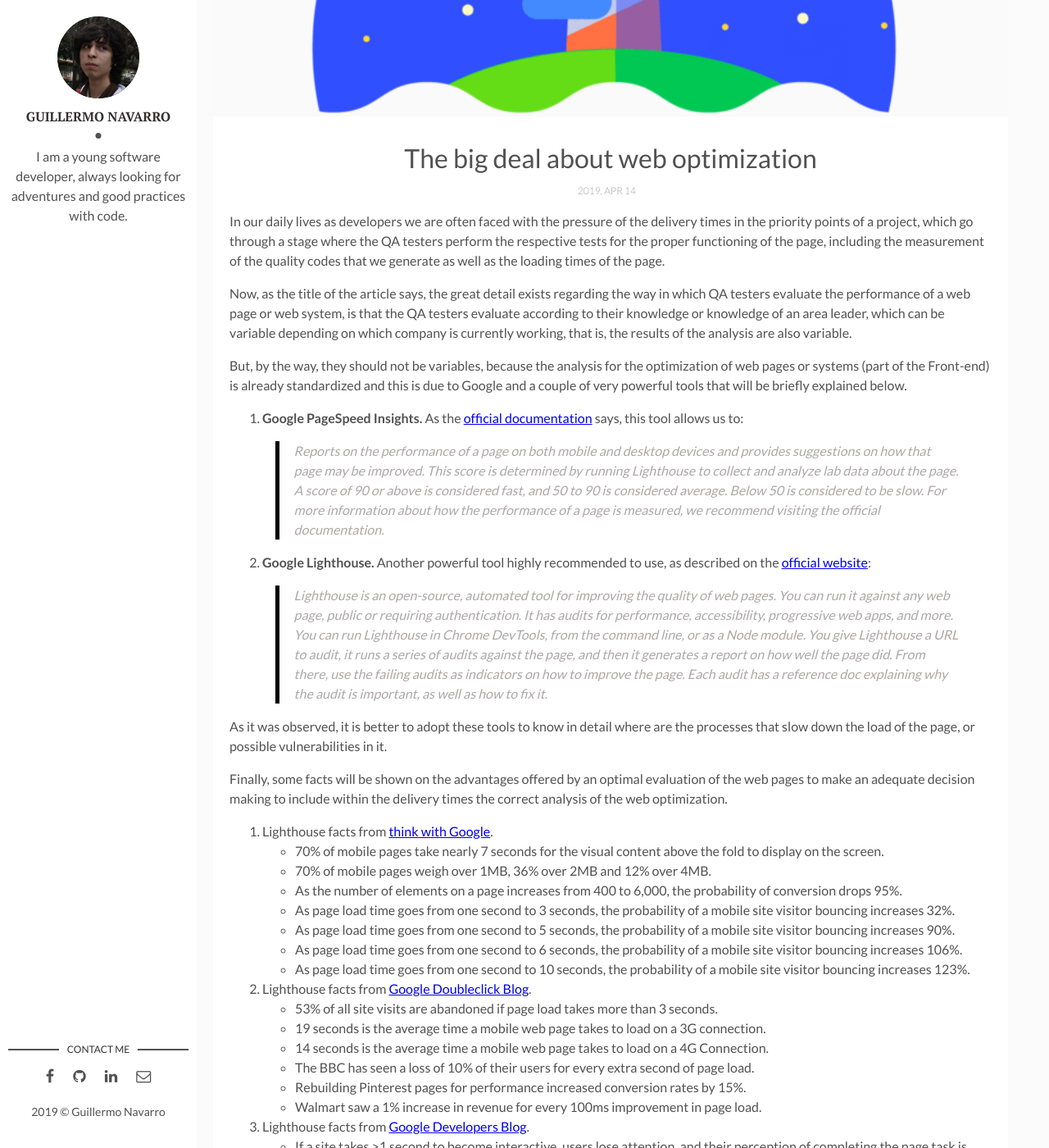
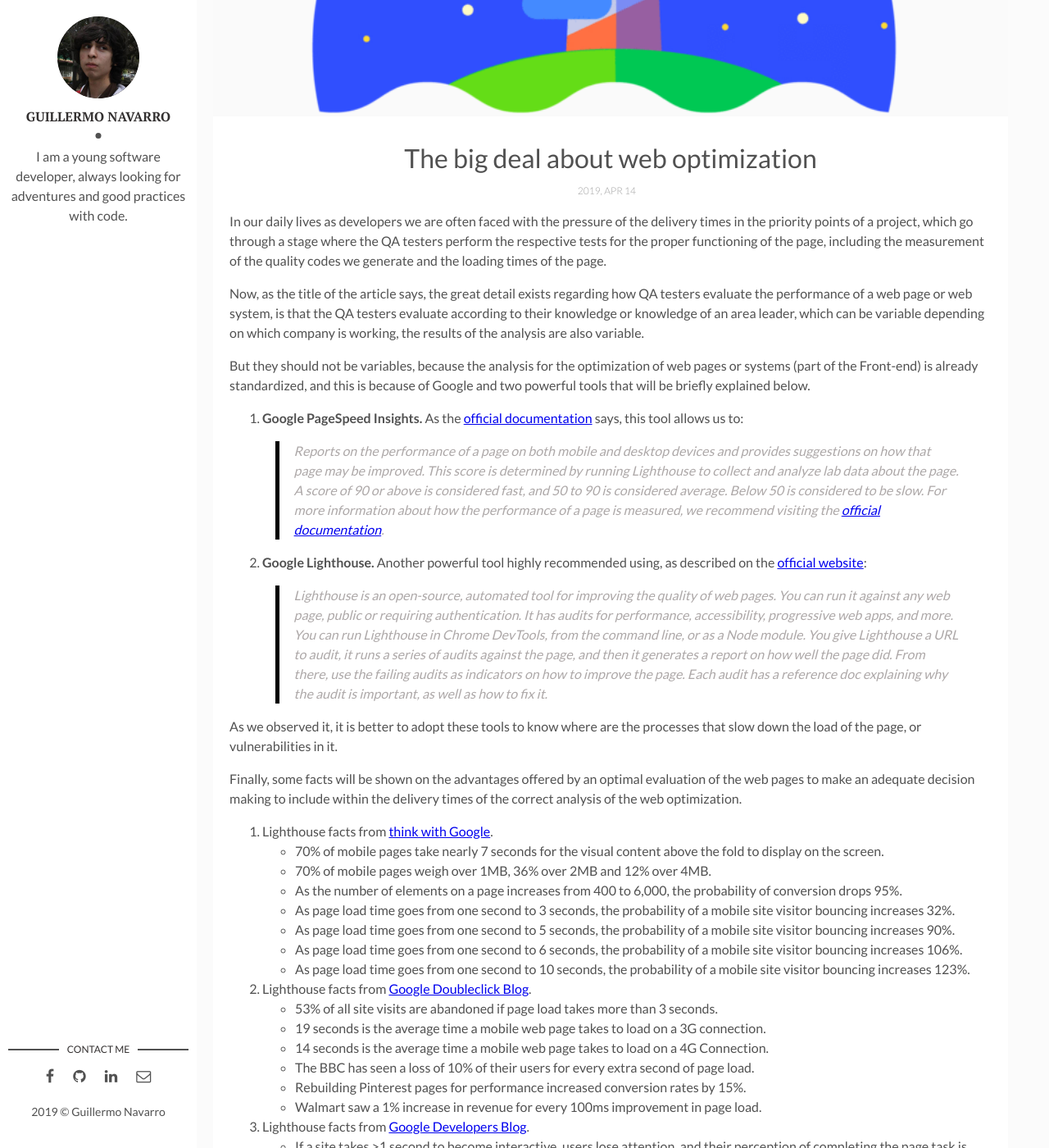
Before and after one commit to guille1194/suspicious-solution, a Jekyll site: the page built from _posts/2019-04-15-The-big-deal-about-web-optimization.markdown, in a window 1280 px wide and 1400 px high, scrolled down 378 px. Shown: the whole window at 82% size. Built offline with Jekyll 4.4.1, drawn with Linux system fonts in a browser that asks for light colours; comment, search, counter and statistics services are not loaded.

Commit message:
Update 2019-04-15-The-big-deal-about-web-optimization.markdown

```diff
--- a/_posts/2019-04-15-The-big-deal-about-web-optimization.markdown
+++ b/_posts/2019-04-15-The-big-deal-about-web-optimization.markdown
@@ -8,26 +8,26 @@ tags: [Programming, Learn] # add tag
 published: true
 ---
 
-In our daily lives as developers we are often faced with the pressure of the delivery times in the priority points of a project, which go through a stage where the QA testers perform the respective tests for the proper functioning of the page, including the measurement of the quality codes that we generate as well as the loading times of the page.
+In our daily lives as developers we are often faced with the pressure of the delivery times in the priority points of a project, which go through a stage where the QA testers perform the respective tests for the proper functioning of the page, including the measurement of the quality codes we generate and the loading times of the page.
 
-Now, as the title of the article says, the great detail exists regarding the way in which QA testers evaluate the performance of a web page or web system, is that the QA testers evaluate according to their knowledge or knowledge of an area leader, which can be variable depending on which company is currently working, that is, the results of the analysis are also variable.
+Now, as the title of the article says, the great detail exists regarding how QA testers evaluate the performance of a web page or web system, is that the QA testers evaluate according to their knowledge or knowledge of an area leader, which can be variable depending on which company is working, the results of the analysis are also variable.
 
-But, by the way, they should not be variables, because the analysis for the optimization of web pages or systems (part of the Front-end) is already standardized and this is due to Google and a couple of very powerful tools that will be briefly explained below.
+But they should not be variables, because the analysis for the optimization of web pages or systems (part of the Front-end) is already standardized, and this is because of Google and two powerful tools that will be briefly explained below.
 
 1. **Google PageSpeed Insights.**
 As the [official documentation] says, this tool allows us to:
 > Reports on the performance of a page on both mobile and desktop devices and provides suggestions on how that page may be improved.
 > This score is determined by running Lighthouse to collect and analyze lab data about the page. A score of 90 or above is considered fast, and 50 to 90 is considered average. Below 50 is considered to be slow.
-For more information about how the performance of a page is measured, we recommend visiting the official documentation.
+For more information about how the performance of a page is measured, we recommend visiting the [official documentation].
 
 2. **Google Lighthouse.**
-Another powerful tool highly recommended to use, as described on the [official website]:
+Another powerful tool highly recommended using, as described on the [official website]:
 > Lighthouse is an open-source, automated tool for improving the quality of web pages. You can run it against any web page, public or requiring authentication. It has audits for performance, accessibility, progressive web apps, and more.
 > You can run Lighthouse in Chrome DevTools, from the command line, or as a Node module. You give Lighthouse a URL to audit, it runs a series of audits against the page, and then it generates a report on how well the page did. From there, use the failing audits as indicators on how to improve the page. Each audit has a reference doc explaining why the audit is important, as well as how to fix it.
 
-As it was observed, it is better to adopt these tools to know in detail where are the processes that slow down the load of the page, or possible vulnerabilities in it.
+As we observed it, it is better to adopt these tools to know where are the processes that slow down the load of the page, or vulnerabilities in it.
 
-Finally, some facts will be shown on the advantages offered by an optimal evaluation of the web pages to make an adequate decision making to include within the delivery times the correct analysis of the web optimization.
+Finally, some facts will be shown on the advantages offered by an optimal evaluation of the web pages to make an adequate decision making to include within the delivery times of the correct analysis of the web optimization.
 
 1. Lighthouse facts from [think with Google].
 - 70% of mobile pages take nearly 7 seconds for the visual content above the fold to display on the screen.
```
